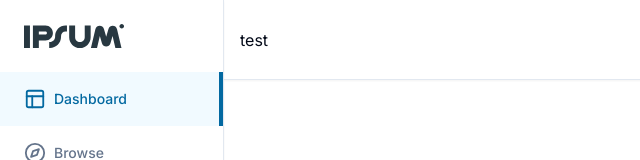
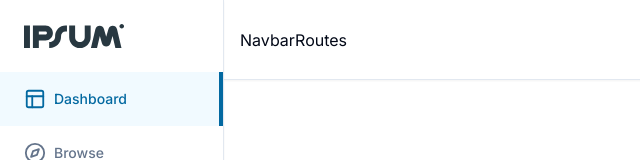
Before and after one commit to daenv/lms-course, a Next.js app: page / in a window 1280 px wide. Shown: the top 160 px of the page, without its empty margins (0-640 px from the left). Built offline with nearby package versions, Linux system fonts and the light colour scheme.

Commit message:
update navbar

```diff
--- a/app/(dashboard)/_components/navbar.tsx
+++ b/app/(dashboard)/_components/navbar.tsx
@@ -1,7 +1,9 @@
+import {NavbarRoutes} from "@/components/navbar-routes";
+
 export const Navbar = () => {
     return (
         <div className={'p-4 border-b h-full flex items-center bg-white shadow-sm'}>
-            test
+            <NavbarRoutes/>
         </div>
     )
 }
--- a/components/navbar-routes/index.tsx
+++ b/components/navbar-routes/index.tsx
@@ -0,0 +1,7 @@
+export const NavbarRoutes = () => {
+    return (
+        <div>
+            NavbarRoutes
+        </div>
+    )
+}
```
Also changed, not shown: app/(dashboard)/_components/mobile-sidebar.tsx (added).
